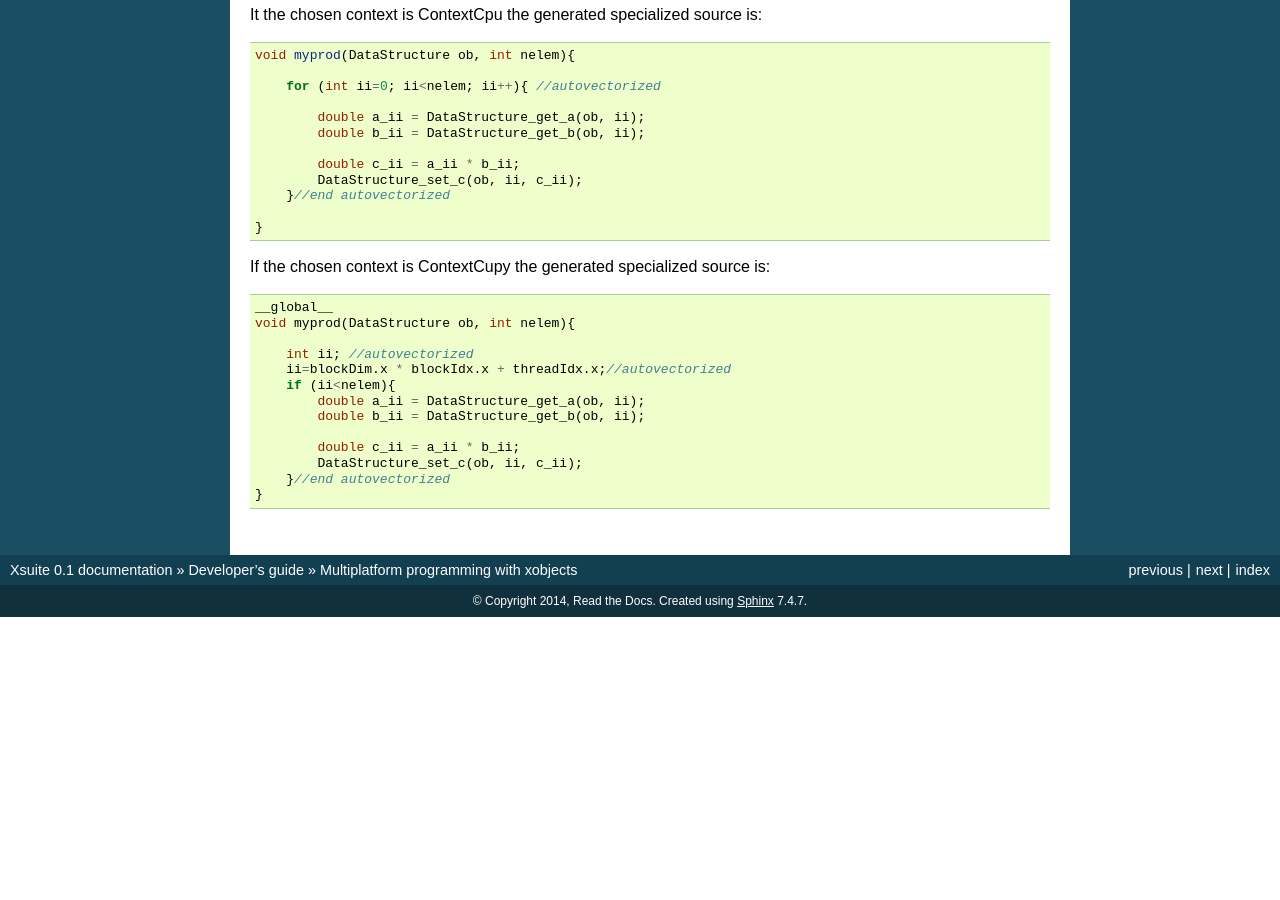
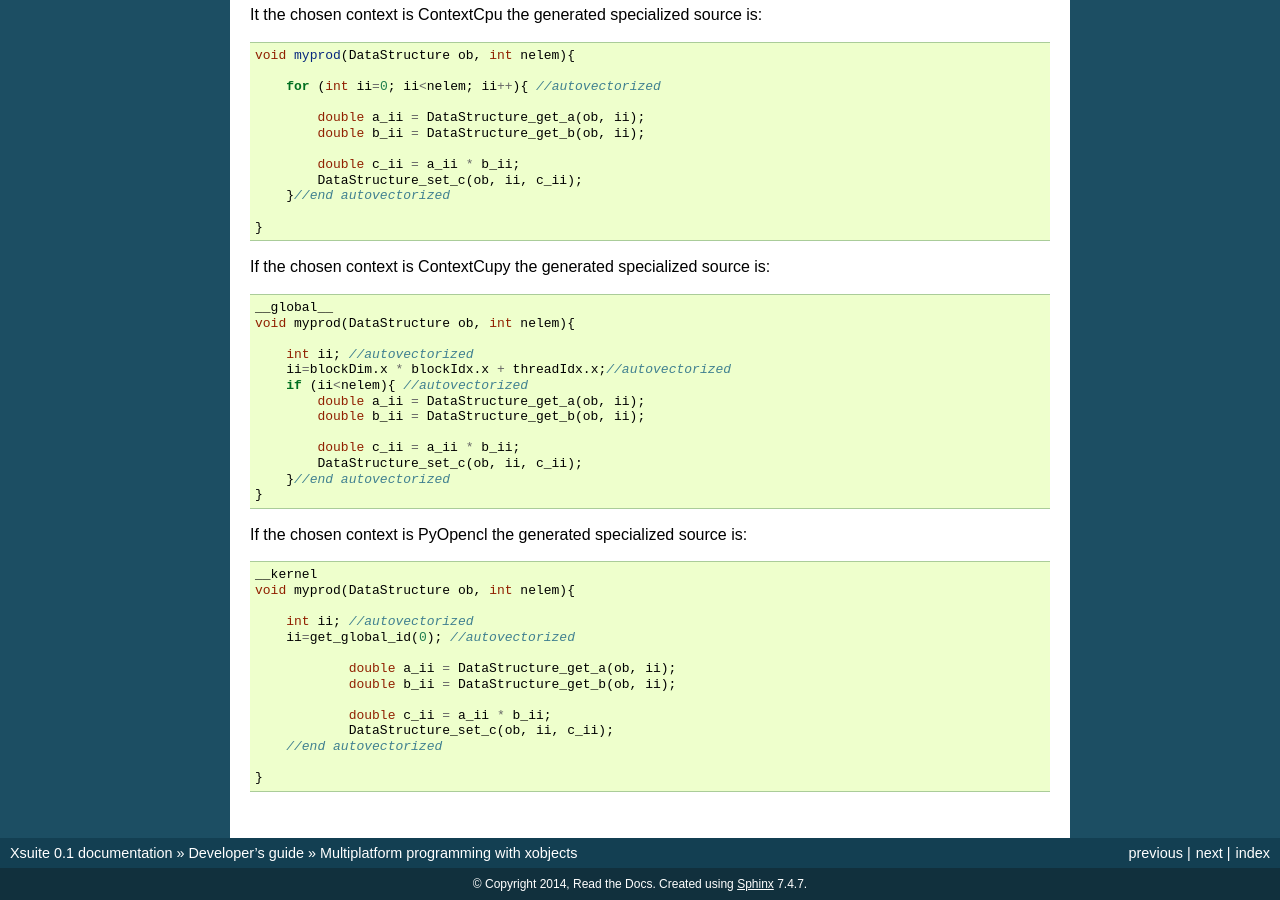
Before and after one commit to xsuite/xsuite, a Sphinx documentation site: the page built from docs/xobjexample.rst, in a window 1280 px wide and 900 px high, scrolled down 1702 px. Built offline with Sphinx 7.4.7, drawn with Linux system fonts in a browser that asks for light colours; before the commit the page ends 2319 px from its top, so only the background shows below that.

Commit message:
Quick push

```diff
--- a/docs/xobjexample.rst
+++ b/docs/xobjexample.rst
@@ -139,7 +139,7 @@
 
         int ii; //autovectorized
         ii=blockDim.x * blockIdx.x + threadIdx.x;//autovectorized
-        if (ii<nelem){
+        if (ii<nelem){ //autovectorized
             double a_ii = DataStructure_get_a(ob, ii);
             double b_ii = DataStructure_get_b(ob, ii);
 
@@ -147,3 +147,23 @@
             DataStructure_set_c(ob, ii, c_ii);
         }//end autovectorized
     }
+
+
+If the chosen context is PyOpencl the generated specialized source is:
+
+.. code-block:: c
+
+    __kernel
+    void myprod(DataStructure ob, int nelem){
+
+        int ii; //autovectorized
+        ii=get_global_id(0); //autovectorized
+
+                double a_ii = DataStructure_get_a(ob, ii);
+                double b_ii = DataStructure_get_b(ob, ii);
+
+                double c_ii = a_ii * b_ii;
+                DataStructure_set_c(ob, ii, c_ii);
+        //end autovectorized
+
+    }
```
